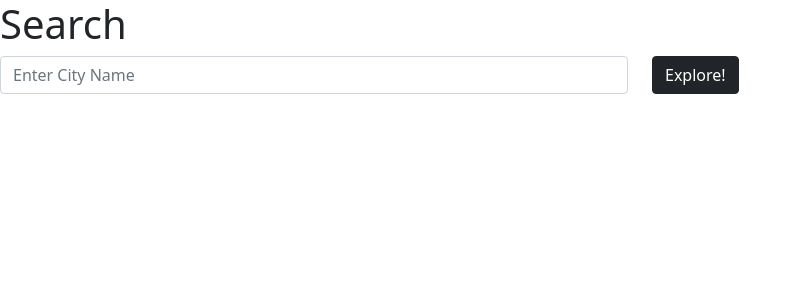
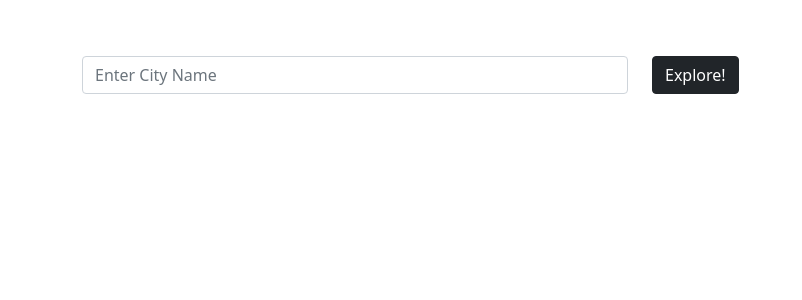
Before and after one commit to akkanben/city-explorer, a React (Create React App) app: page / in a window 1280 px wide. Shown: the top 300 px of the page, without its empty margins (0-802 px from the left). Built offline with nearby package versions, Linux system fonts and the light colour scheme.

Commit message:
Finishes the map feature

```diff
--- a/src/App.js
+++ b/src/App.js
@@ -16,12 +16,11 @@ class App extends Component {
   updateSearchValue = (value) => this.setState({searchValue: value});
 
   handleSubmit = async () => {
-    const url = `https://us1.locationiq.com/v1/search.php?key=${process.env.REACT_APP_LOCATION_KEY}&q=${this.state.searchValue}&format=json`
-
-    let response = await axios.get(url);
-    this.setState({cityData: response.data[0]});
+    const cityUrl = `https://us1.locationiq.com/v1/search.php?key=${process.env.REACT_APP_LOCATION_KEY}&q=${this.state.searchValue}&format=json`;
+    let cityResponse = await axios.get(cityUrl);
+    cityResponse.data[0].mapUrl = `https://maps.locationiq.com/v3/staticmap?key=${process.env.REACT_APP_LOCATION_KEY}&center=${cityResponse.data[0].lat},${cityResponse.data[0].lon}&zoom=12`;
+    this.setState({cityData: cityResponse.data[0]});
   }
-
 
 
   render() {
@@ -31,7 +30,8 @@ class App extends Component {
           searchValue={this.state.searchValue}
           updateSearchValue={this.updateSearchValue}
           handleSubmit={this.handleSubmit}
-          cityData={this.state.cityData} />
+          cityData={this.state.cityData}
+        />
       </>
     )
   }
--- a/src/Main.js
+++ b/src/Main.js
@@ -6,14 +6,13 @@ class Main extends Component {
   render() {
     return (
       <>
-        <h1>Search</h1>
         <SearchForm
           searchValue={this.props.searchValue}
           updateSearchValue={this.props.updateSearchValue}
           handleSubmit={this.props.handleSubmit} />
         <SearchResults
           results={this.props.results}
-          cityData={this.props.cityData}/>
+          cityData={this.props.cityData} />
       </>
     )
   }
--- a/src/SearchForm.js
+++ b/src/SearchForm.js
@@ -3,6 +3,7 @@ import Button from 'react-bootstrap/Button';
 import Form from 'react-bootstrap/Form';
 import Row from 'react-bootstrap/Row';
 import Col from 'react-bootstrap/Col';
+import Container from "react-bootstrap/Container";
 
 class SearchForm extends Component {
 
@@ -13,12 +14,14 @@ class SearchForm extends Component {
   handleClick = (event) => {
     event.preventDefault();
     this.props.handleSubmit();
+    console.log(this.props.cityData)
   };
 
   render() {
     return (
       <>
-        <Form>
+        <Container>
+          <Form id="searchForm">
             <Row>
               <Col>
                 <Form.Control type='text' placeholder="Enter City Name" value={this.props.searchValue} onChange={this.handleChange} />
@@ -28,7 +31,7 @@ class SearchForm extends Component {
               </Col>
             </Row>
           </Form>
-
+        </Container>
       </>
     )
   };
--- a/src/SearchResults.js
+++ b/src/SearchResults.js
@@ -4,15 +4,18 @@ import ListGroup from "react-bootstrap/ListGroup";
 import ListGroupItem from "react-bootstrap/ListGroupItem";
 import Row from 'react-bootstrap/Row';
 import Col from 'react-bootstrap/Col';
+import Container from "react-bootstrap/Container";
 
 class SearchResults extends Component {
   render() {
     let re = /^[^,]+/;
     return (
       <>{this.props.cityData.display_name &&
+        <Container>
           <Row>
             <Col>
-          <Card style={{width: '40rem'}}>
+              <Card style={{maxWidth: '40rem'}}>
+                <Card.Img variant="top" src={this.props.cityData.mapUrl} />
                 <Card.Body>
                   <Card.Title>{this.props.cityData.display_name.replace(re, '$&')}</Card.Title >
                   <ListGroup className="list-group-flush">
@@ -23,6 +26,7 @@ class SearchResults extends Component {
               </Card>
             </Col>
           </Row>
+        </Container>
       }
       </>
     )
--- a/src/index.css
+++ b/src/index.css
@@ -14,5 +14,11 @@ code {
 
 .card {
   align-items: center;
+  margin-top: 5%;
+  max-height: 400px;
+}
 
+#searchForm {
+  text-align: left;
+  margin-top: 5%;
 }
```
Also changed, not shown: 1 other file (tests, documents, lock files or other folders). Lines whose indentation alone changed are shown as unchanged.
